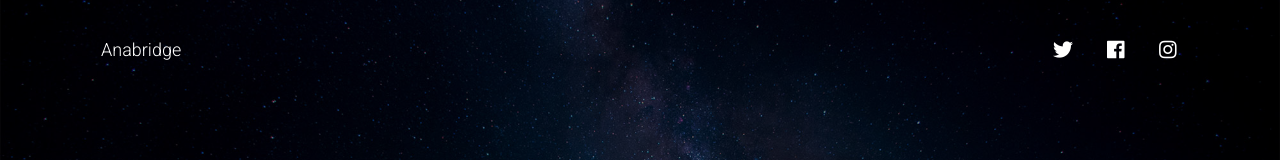
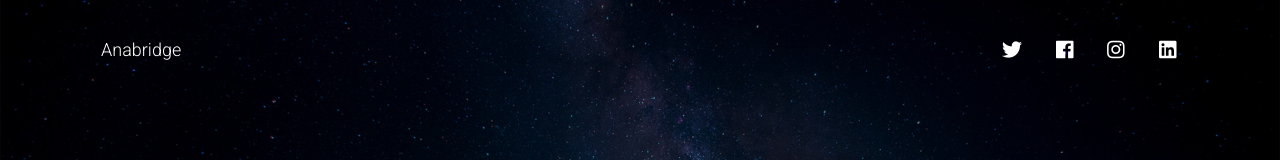
Before and after one commit to anabridge/anabridge-frontend, a React (Create React App) app in the folder bridge/: page / in a window 1280 px wide. Shown: the top 160 px of the page. Built offline with nearby package versions, Linux system fonts and the light colour scheme.

Commit message:
adding our linkedin site to the headerlinks

```diff
--- a/bridge/src/views/components/Header/HeaderLinks.js
+++ b/bridge/src/views/components/Header/HeaderLinks.js
@@ -63,7 +63,7 @@ export default function HeaderLinks(props) {
         </Tooltip>*/}
         <Tooltip
           id="instagram-twitter"
-          title="Follow us on twitter"
+          title="Follow us on Twitter"
           placement={window.innerWidth > 959 ? 'top' : 'left'}
           classes={{ tooltip: classes.tooltip }}
         >
@@ -80,7 +80,7 @@ export default function HeaderLinks(props) {
       <ListItem className={classes.listItem}>
         <Tooltip
           id="instagram-facebook"
-          title="Follow us on facebook"
+          title="Follow us on Facebook"
           placement={window.innerWidth > 959 ? 'top' : 'left'}
           classes={{ tooltip: classes.tooltip }}
         >
@@ -97,7 +97,7 @@ export default function HeaderLinks(props) {
       <ListItem className={classes.listItem}>
         <Tooltip
           id="instagram-tooltip"
-          title="Follow us on instagram"
+          title="Follow us on Instagram"
           placement={window.innerWidth > 959 ? 'top' : 'left'}
           classes={{ tooltip: classes.tooltip }}
         >
@@ -111,6 +111,24 @@ export default function HeaderLinks(props) {
           </Button>
         </Tooltip>
       </ListItem>
+
+      <ListItem className={classes.listItem}>
+        <Tooltip
+          id="linkedin-tooltip"
+          title="Follow us on Linkedin"
+          placement={window.innerWidth > 959 ? 'top' : 'left'}
+          classes={{ tooltip: classes.tooltip }}
+        >
+          <Button
+            color="transparent"
+            href="https://www.linkedin.com/company/anabridge"
+            target="_blank"
+            className={classes.navLink}
+          >
+            <i className={classes.socialIcons + ' fab fa-linkedin'} />
+          </Button>
+        </Tooltip>
+      </ListItem>
     </List>
   );
 }
```
